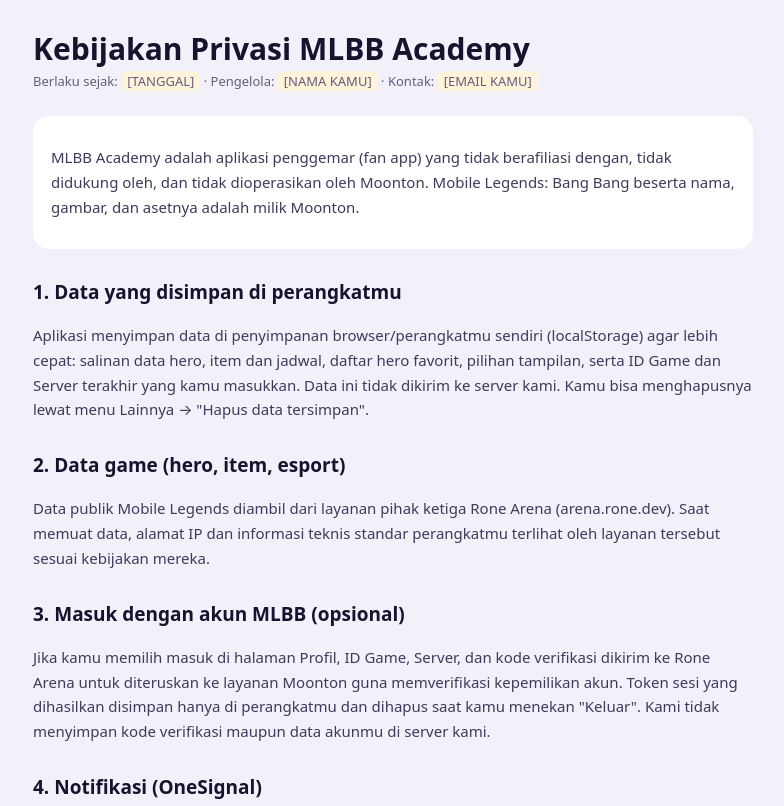
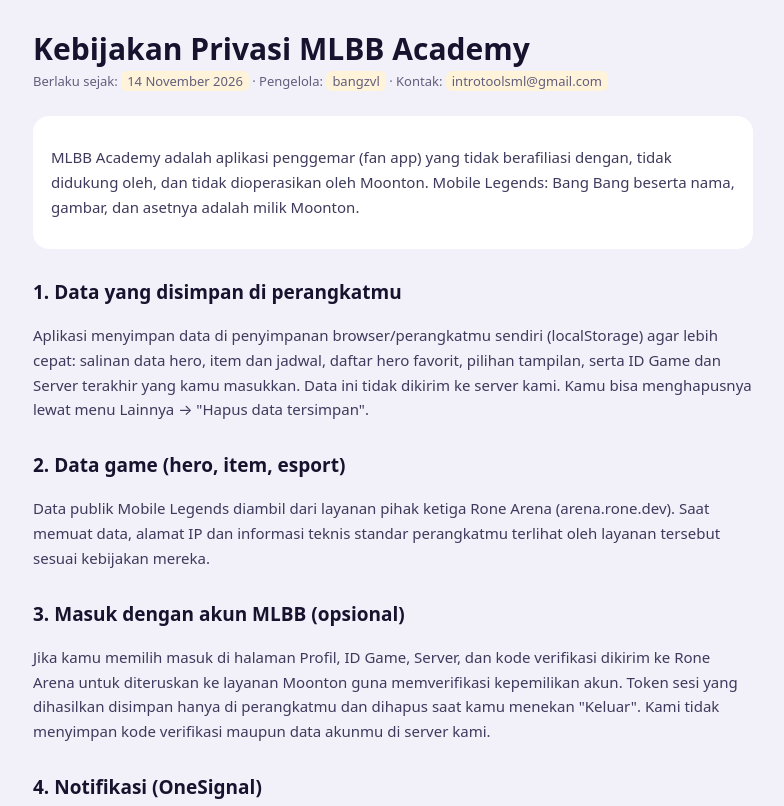
Before and after one commit to bangzvl/bangzvl.github.io, a plain HTML site: page privacy.html in a window 1280 px wide. Shown: the top 806 px of the page, without its empty margins (247-1031 px from the left). Drawn offline with Linux system fonts and the light colour scheme.

Commit message:
Update privacy.html

```diff
--- a/privacy.html
+++ b/privacy.html
@@ -19,7 +19,7 @@
 <body>
 <main>
   <h1>Kebijakan Privasi MLBB Academy</h1>
-  <div class="meta">Berlaku sejak: <span class="todo">[TANGGAL]</span> · Pengelola: <span class="todo">[NAMA KAMU]</span> · Kontak: <span class="todo">[EMAIL KAMU]</span></div>
+  <div class="meta">Berlaku sejak: <span class="todo">14 November 2026</span> · Pengelola: <span class="todo">bangzvl</span> · Kontak: <span class="todo">introtoolsml@gmail.com</span></div>
 
   <div class="box">
     <p>MLBB Academy adalah aplikasi penggemar (fan app) yang tidak berafiliasi dengan, tidak didukung oleh, dan tidak dioperasikan oleh Moonton. Mobile Legends: Bang Bang beserta nama, gambar, dan asetnya adalah milik Moonton.</p>
```
